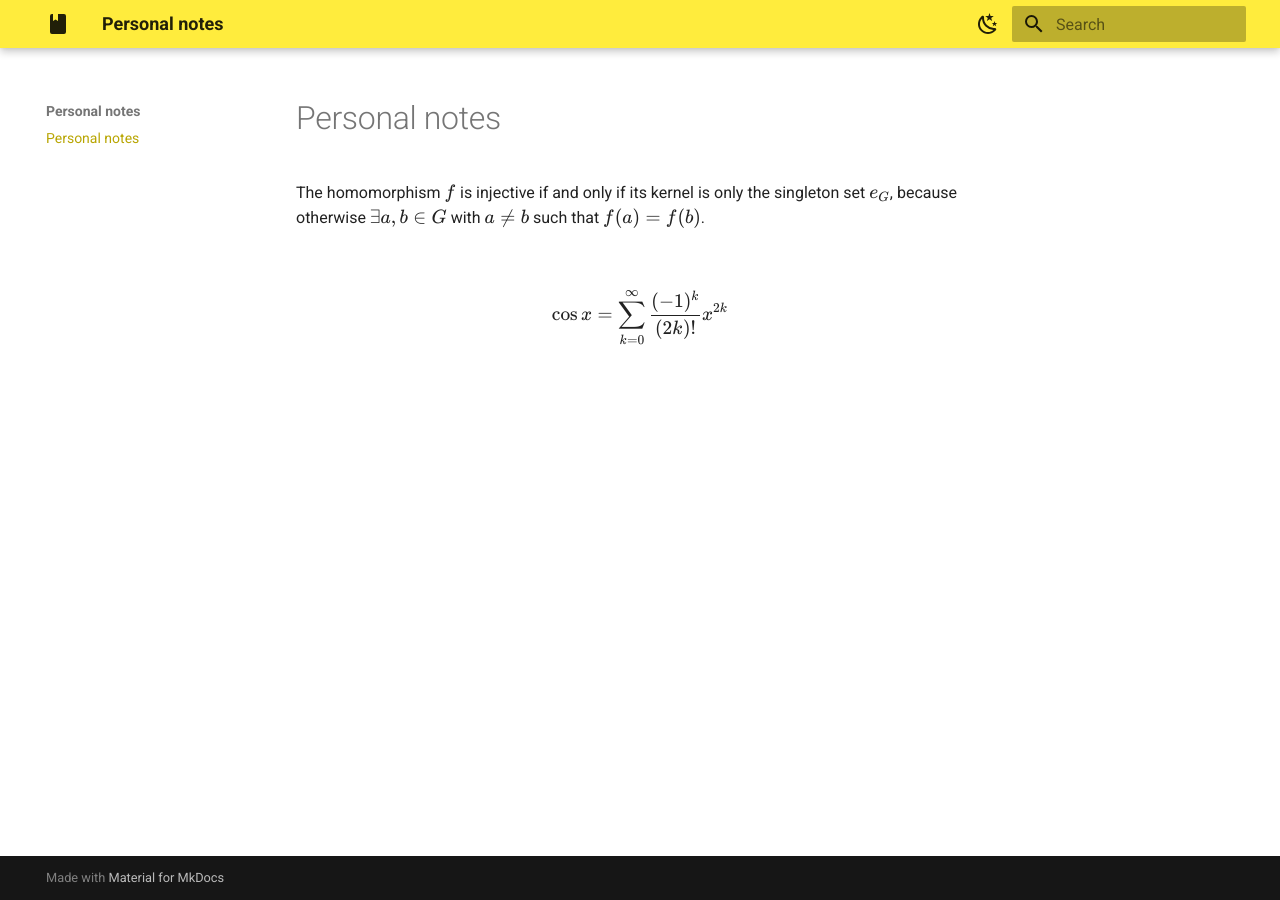
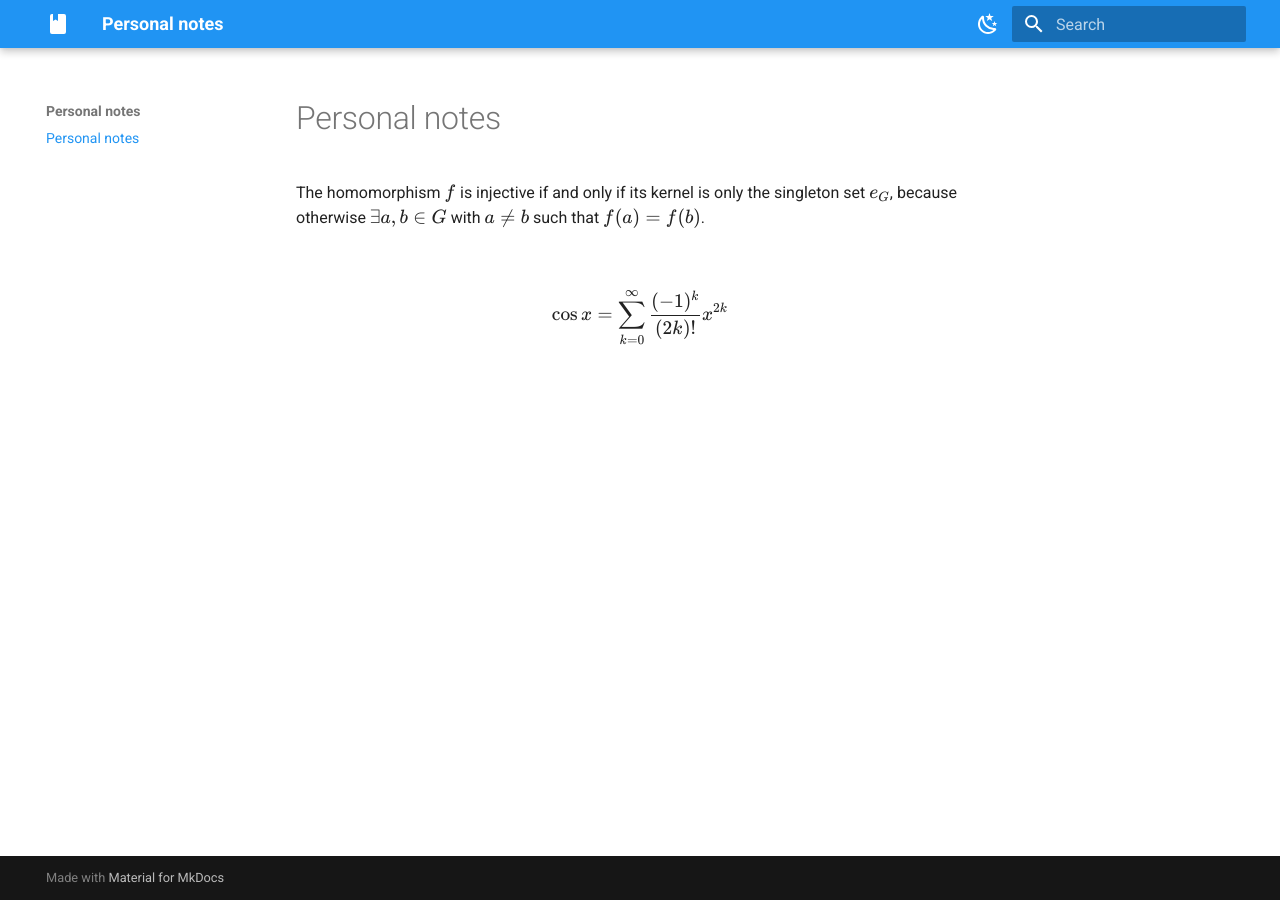
Before and after one commit to tdinev/notes, an MkDocs documentation site: the page built from docs/index.md, in a window 1280 px wide. Built offline with MkDocs 1.6.1 and Material for MkDocs 9.7.7, drawn with Linux system fonts in a browser that asks for light colours.

Commit message:
refactor: Change colours

```diff
--- a/mkdocs.yml
+++ b/mkdocs.yml
@@ -9,16 +9,16 @@ theme:
       toggle:
         icon: material/weather-night
         name: Switch to dark mode
-      primary: yellow
-      accent: light green
+      primary: blue
+      accent: red
     # Palette toggle for dark mode
     - media: "(prefers-color-scheme: dark)"
       scheme: slate
       toggle:
         icon: material/weather-sunny
         name: Switch to light mode
-      primary: yellow
-      accent: light green
+      primary: light green
+      accent: lime
   icon:
     logo: material/book
 markdown_extensions:
```
